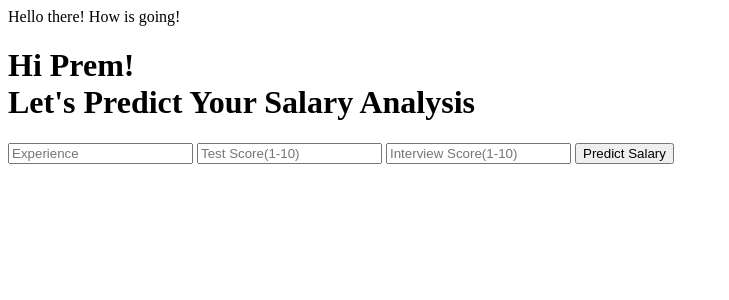
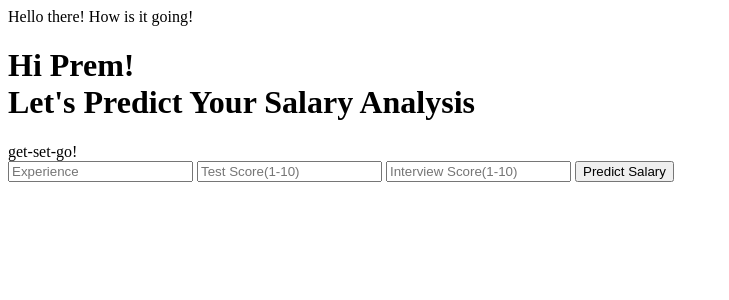
Before and after one commit to raviprakash79/datasc, a Flask app: page / in a window 1280 px wide. Shown: the top 300 px of the page, without its empty margins (0-729 px from the left). Run offline with Flask 2, Linux system fonts and the light colour scheme; parts of the project's set-up code (start-up, migrations or seed data) failed here and were passed over.

Commit message:
few changes..

```diff
--- a/templates/index.html
+++ b/templates/index.html
@@ -12,9 +12,10 @@
 </head>
 
 <body>
-	Hello there! How is going!
+	Hello there! How is it going!
  <div class="login">
 	<h1>Hi Prem!<br>Let's Predict Your Salary Analysis</h1>
+     get-set-go!
 
      <!-- Main Input For Receiving Query to our ML -->
     <form action="{{ url_for('predict')}}"method="post">
```
